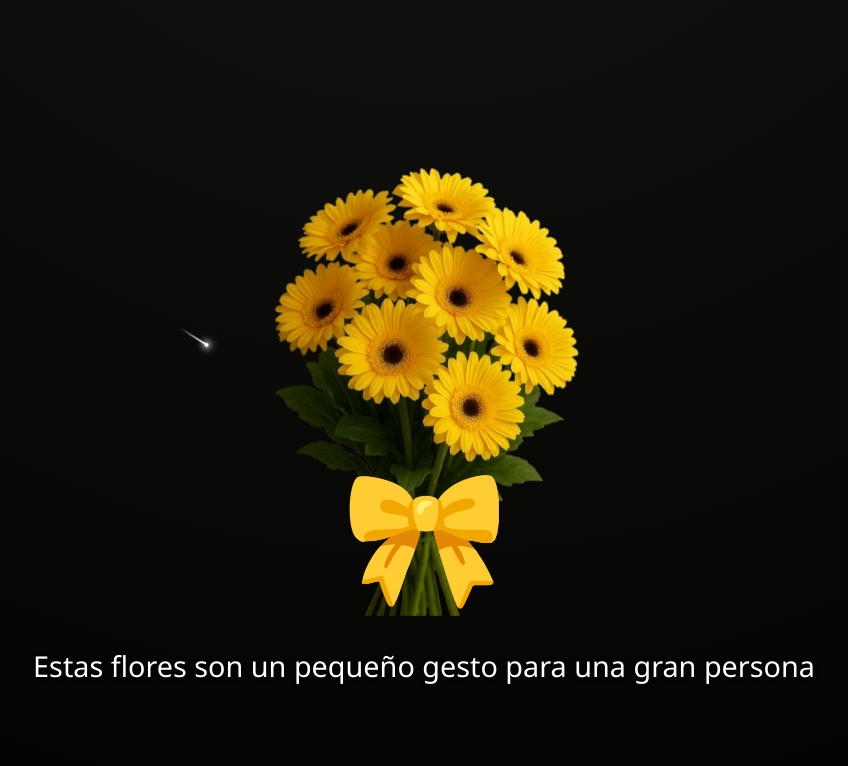
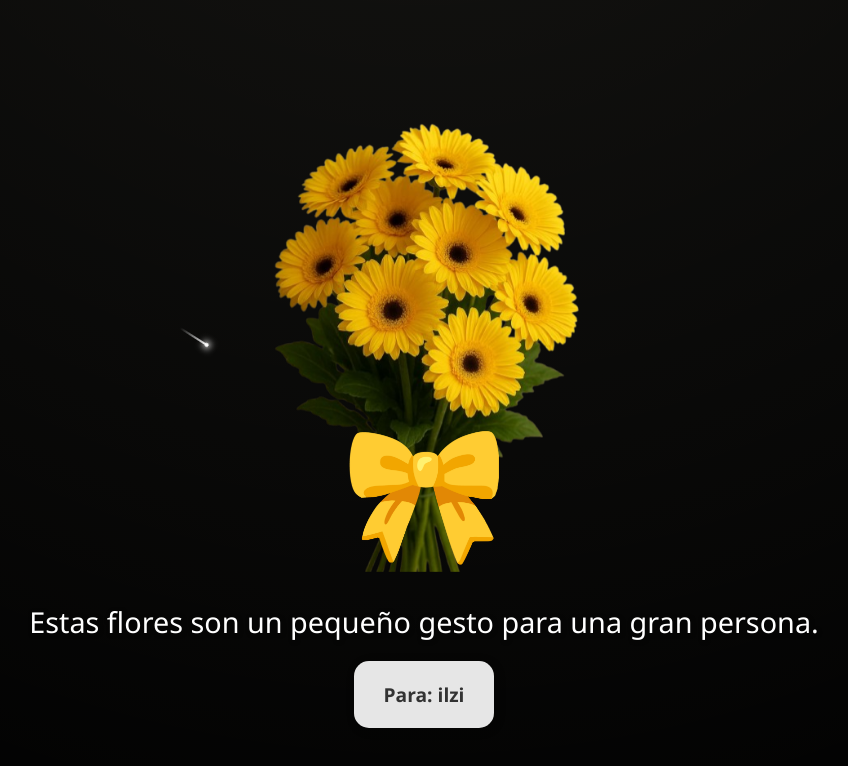
Before and after one commit to MakiPLG/Yellow-Flowers, a plain HTML site: page estrellas.html in a window 1280 px wide. Shown: the top 766 px of the page, without its empty margins (216-1064 px from the left). Drawn offline with Linux system fonts and the light colour scheme.

Commit message:
Update estrellas.html

```diff
--- a/estrellas.html
+++ b/estrellas.html
@@ -3,7 +3,7 @@
 <head>
 <meta charset="UTF-8" />
 <meta name="viewport" content="width=device-width, initial-scale=1.0"/>
-<title>Shooting Stars con Flor</title>
+<title>Regalo Para ilzi</title>
 <style>
 /* RESET */
 *,
@@ -143,6 +143,22 @@ body::before {
   animation: fadeIn 1s ease forwards;
   animation-delay: 0.5s;
 }
+.gift-note {
+  display: inline-block;
+  background-color: rgba(255, 255, 255, 0.9); /* fondo blanco semitransparente */
+  color: #333;
+  padding: 20px 30px;
+  border-radius: 15px; /* esquinas redondeadas */
+  font-size: 1.2em;
+  font-weight: 600;
+  text-align: center;
+  box-shadow: 2px 2px 10px rgba(0,0,0,0.3);
+  margin-top: 20px;
+  opacity: 0;
+  animation: fadeIn 1s ease forwards;
+  animation-delay: 1s; /* aparece después de tu mensaje */
+}
+
 
 @keyframes fadeIn { to { opacity: 1; } }
 @keyframes grow { 0% { transform: scale(0); opacity: 0; } 100% { transform: scale(1); opacity: 1; } }
@@ -170,7 +186,11 @@ body::before {
 </div>
 
 <!-- TEXTO -->
-<div class="message">Estas flores son un pequeño gesto para una gran persona</div>
+<div class="message">Estas flores son un pequeño gesto para una gran persona.</div>
+<div class="gift-note">
+  Para: ilzi
+</div>
+
 
 </body>
 </html>
```
